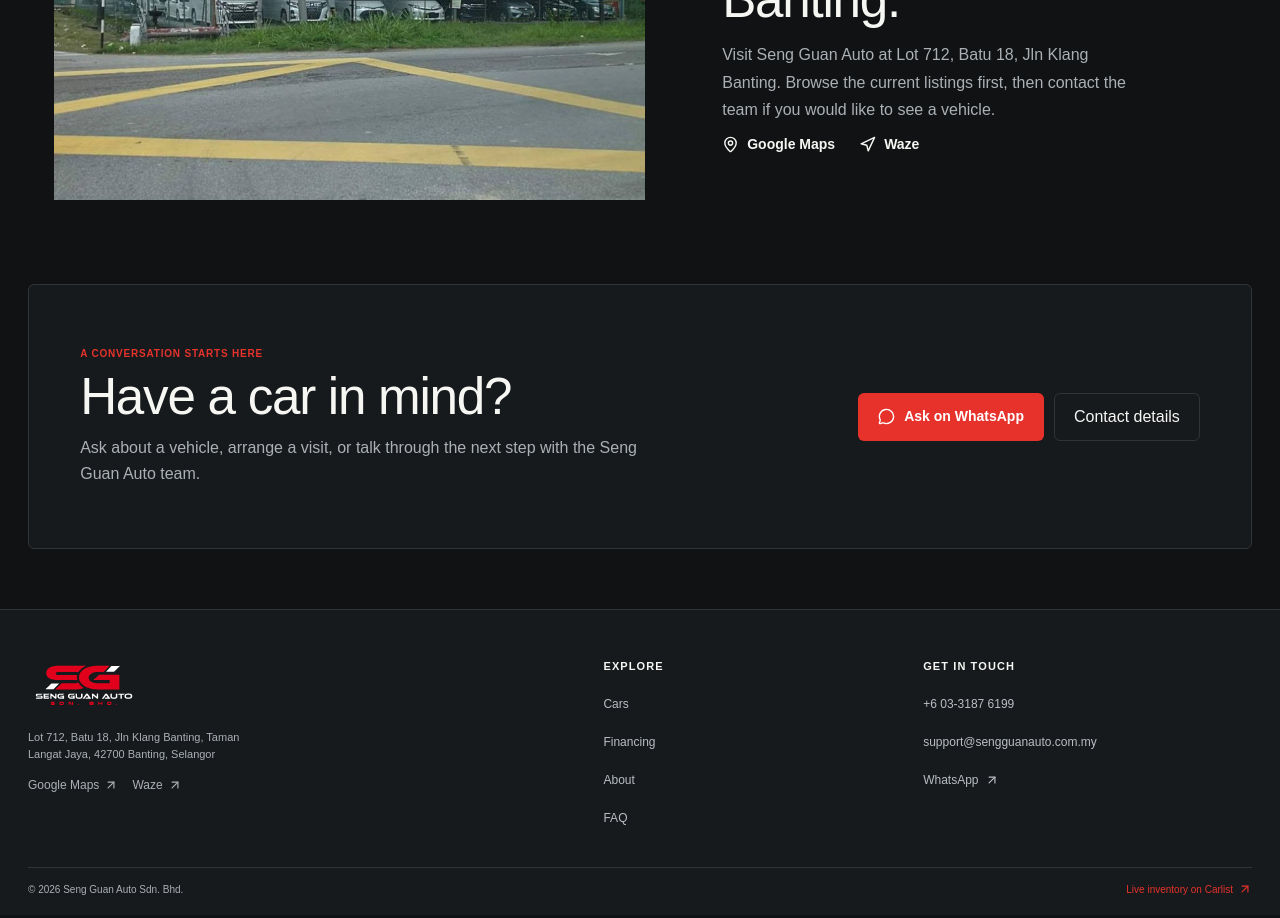
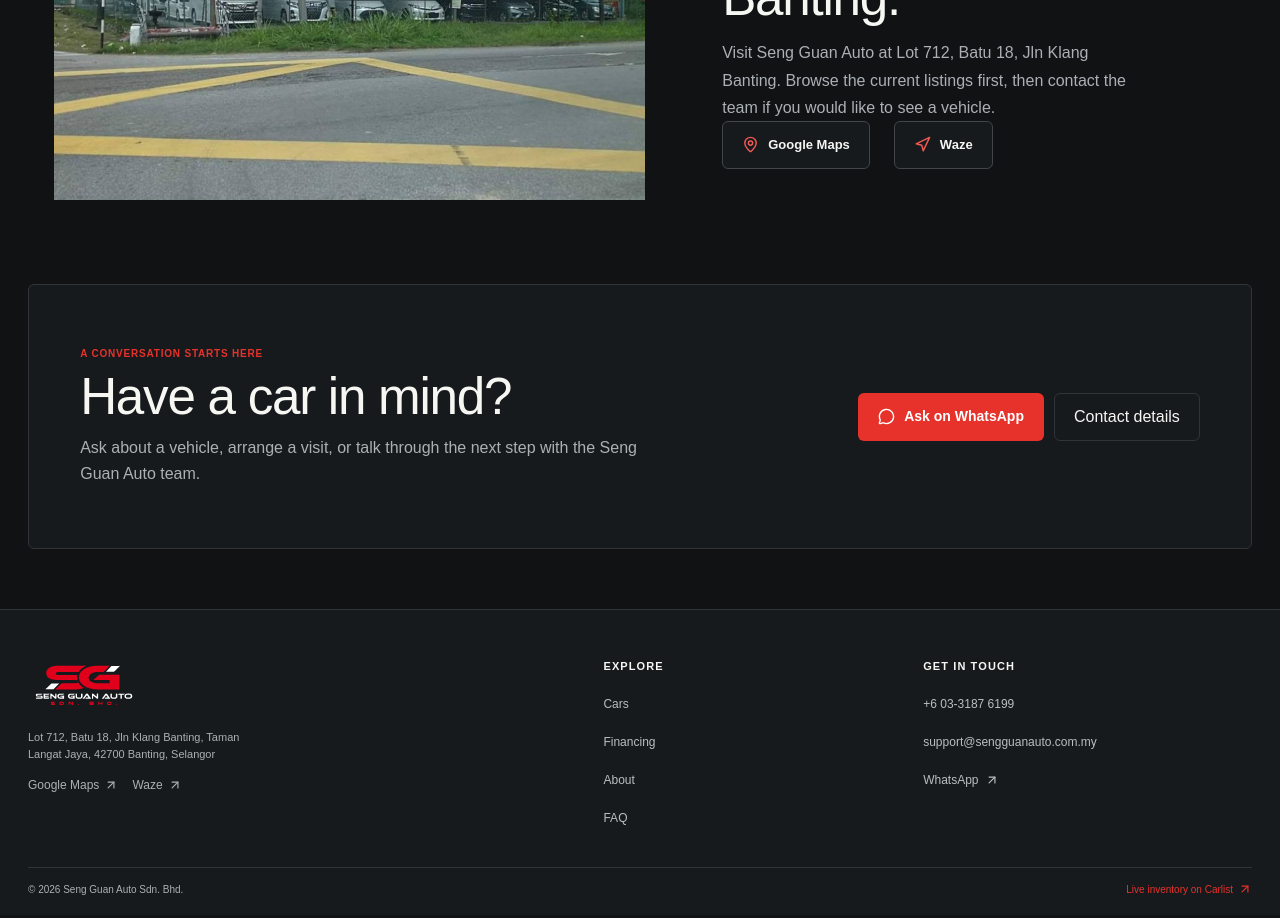
Before and after one commit to yapjoseph95/Seng-Guan-Auto-Website, a React (Vite) app in the folder prototype/: page / in a window 1280 px wide. Shown: the part 2160-3078 px from the top of the page. Built offline with nearby package versions, Linux system fonts and the light colour scheme.

Commit message:
style: make showroom directions interactive buttons

```diff
--- a/prototype/src/App.css
+++ b/prototype/src/App.css
@@ -376,6 +376,12 @@
 .story-copy h2 { max-width: 8ch; margin: 0 0 16px; }
 .story-copy p:not(.section-label) { max-width: 48ch; color: var(--muted); line-height: 1.7; }
 .story-directions { display: flex; flex-wrap: wrap; gap: 8px 24px; }
+.prototype-app[data-variant="greenlight"] .story-directions .button { min-height: 48px; border-radius: 6px; font-size: 13px; font-weight: 800; }
+.prototype-app[data-variant="greenlight"] .story-directions .button--plain { color: #f5f5f3; background: #171a1d; border-color: #41464b; }
+.prototype-app[data-variant="greenlight"] .story-directions .button--plain:hover { color: #fff; background: #22262a; border-color: #e6322b; }
+.story-direction-link svg { color: #f25a54; transition: transform 170ms ease; }
+.story-direction-link:hover svg { transform: translateY(-1px); }
+.story-direction-link--waze:hover svg { transform: translate(2px, -2px); }
 .visit-teaser { padding: 61px 4vw; display: flex; align-items: center; justify-content: space-between; gap: 35px; background: var(--paper); border: 1px solid var(--line); border-radius: var(--radius); }
 .visit-teaser > div:first-child { max-width: 580px; }
 .visit-teaser h2 { margin-bottom: 12px; }
--- a/prototype/src/App.tsx
+++ b/prototype/src/App.tsx
@@ -568,8 +568,8 @@
       <div className="story-copy"><p className="section-label">The place behind the name</p><h2>Find us in Banting.</h2><p>Visit Seng Guan Auto at Lot 712, Batu 18, Jln Klang Banting. Browse the current listings first, then contact the team if you would like to see a vehicle.</p>
         {variant.id === 'greenlight' ? (
           <div className="story-directions">
-            <a className="text-link" href={googleMapsUrl} target="_blank" rel="noreferrer"><MapPin size={17} aria-hidden="true" /> Google Maps</a>
-            <a className="text-link" href={wazeUrl} target="_blank" rel="noreferrer"><Navigation size={17} aria-hidden="true" /> Waze</a>
+            <a className="button button--plain story-direction-link story-direction-link--maps" href={googleMapsUrl} target="_blank" rel="noreferrer"><MapPin size={17} aria-hidden="true" /> Google Maps</a>
+            <a className="button button--plain story-direction-link story-direction-link--waze" href={wazeUrl} target="_blank" rel="noreferrer"><Navigation size={17} aria-hidden="true" /> Waze</a>
           </div>
         ) : (
           <button className="text-link" onClick={() => goToPage('about')}>About the dealership <ArrowRight size={17} aria-hidden="true" /></button>
```
